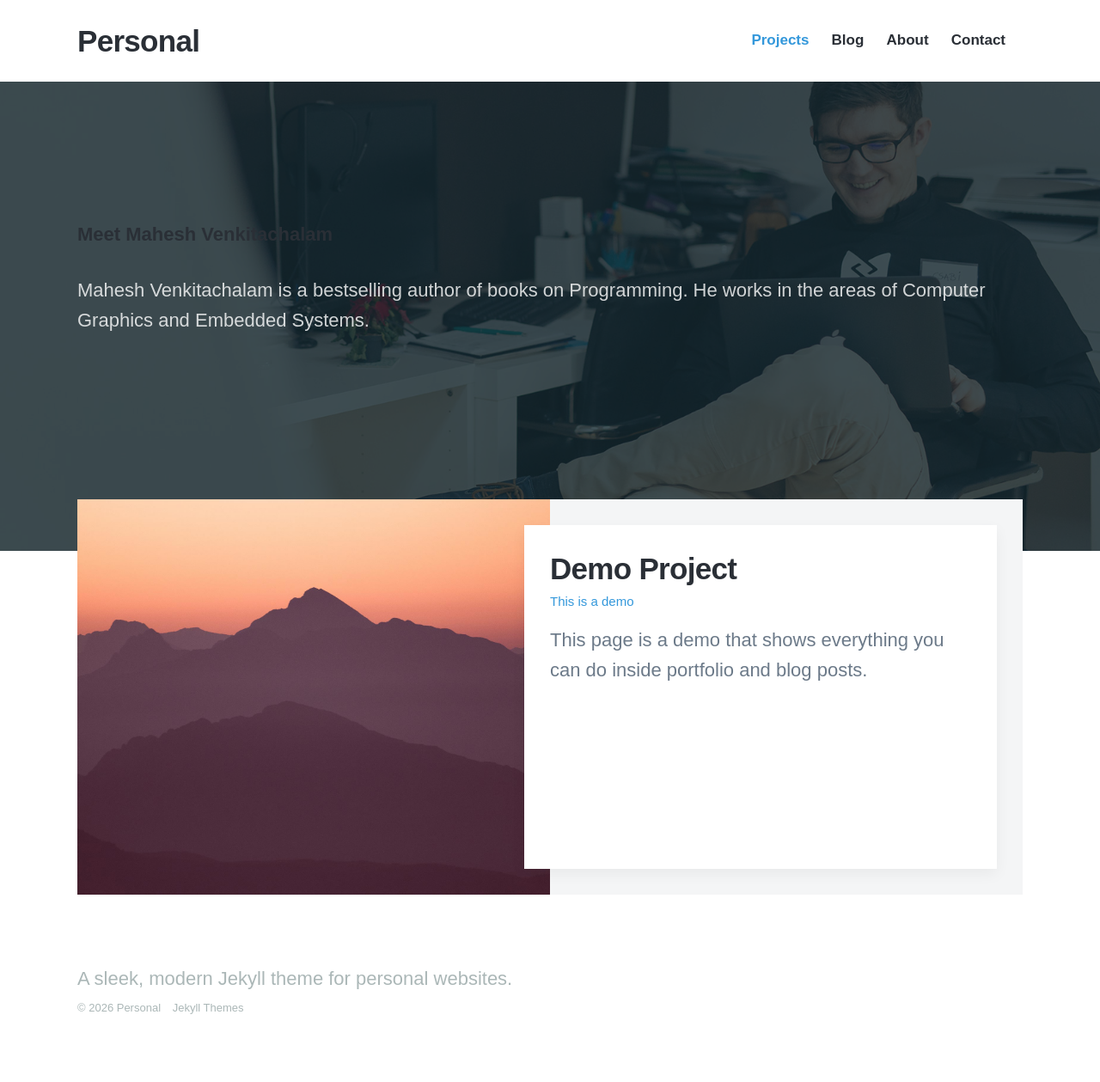
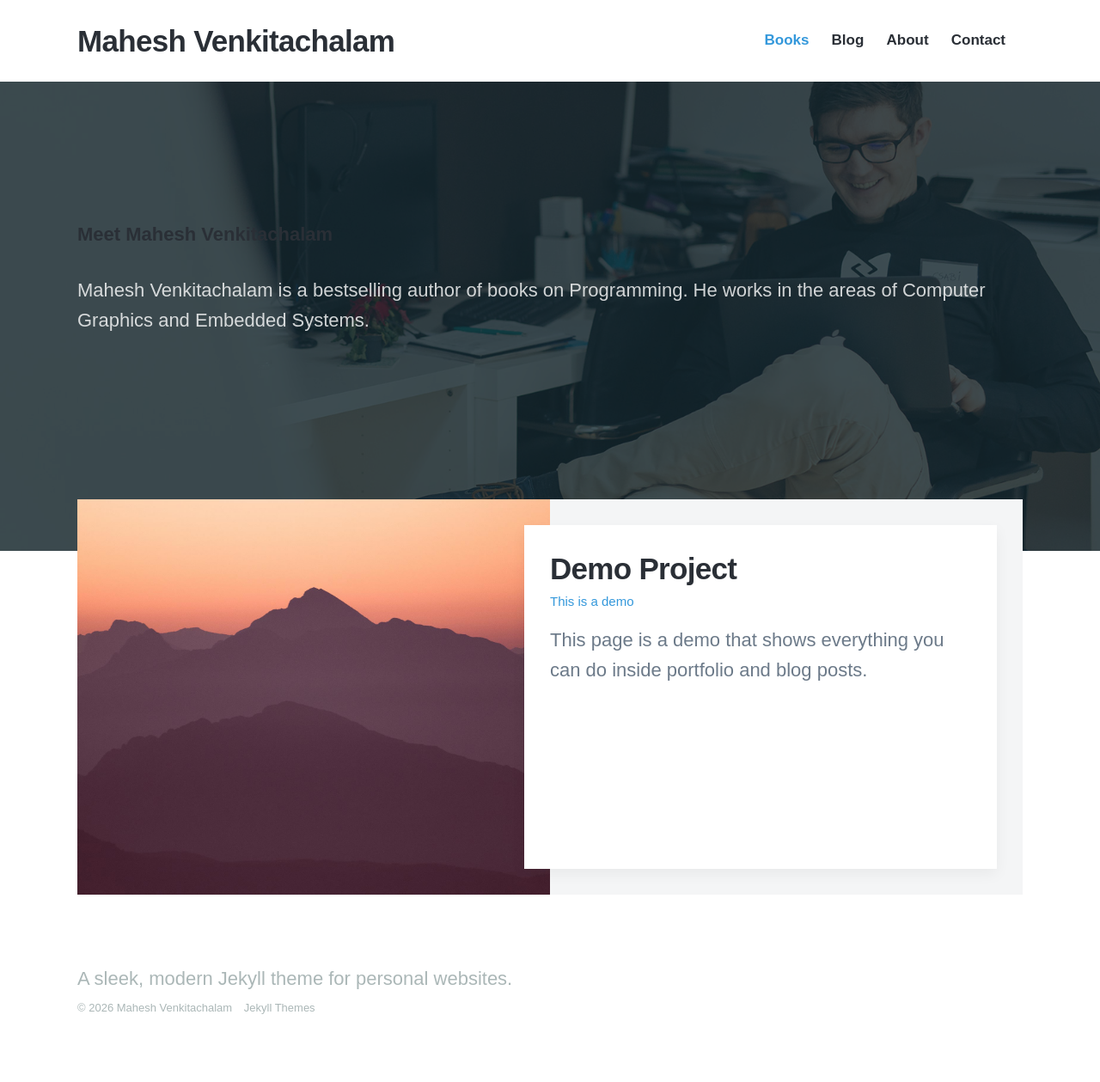
Before and after one commit to mkvenkit/mkvenkit.github.io, a Jekyll site: the page built from index.html, in a window 1280 px wide. Shown: the whole page at 86% size. Built offline with Jekyll 4.4.1, drawn with Linux system fonts in a browser that asks for light colours; nearby versions of some CDN libraries; some web fonts are replaced.

Commit message:
Update settings.yml

```diff
--- a/_data/settings.yml
+++ b/_data/settings.yml
@@ -1,5 +1,5 @@
 basic_settings:
-  site_title: Personal
+  site_title: Mahesh Venkitachalam
   favicon_image: /images/favicon.png
 
 header_settings:
@@ -8,7 +8,7 @@ header_settings:
 
 menu_settings:
   menu_items:
-    - title: 'Projects'
+    - title: 'Books'
       url: '/'
     - title: 'Blog'
       url: '/blog/'
```
